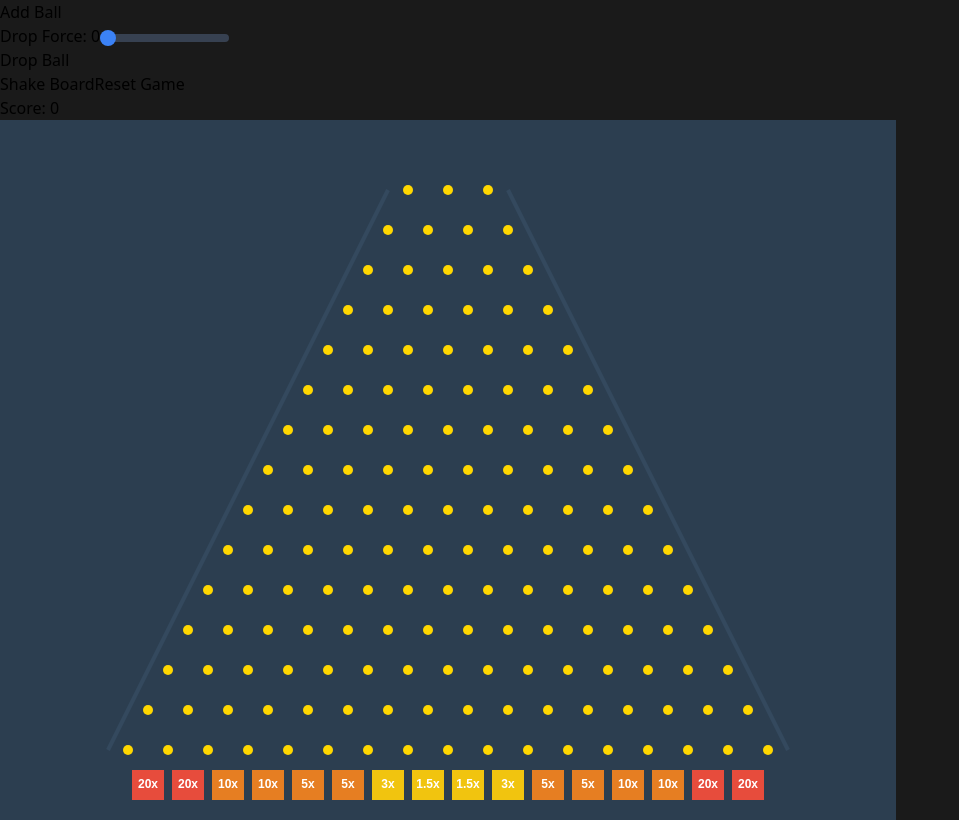
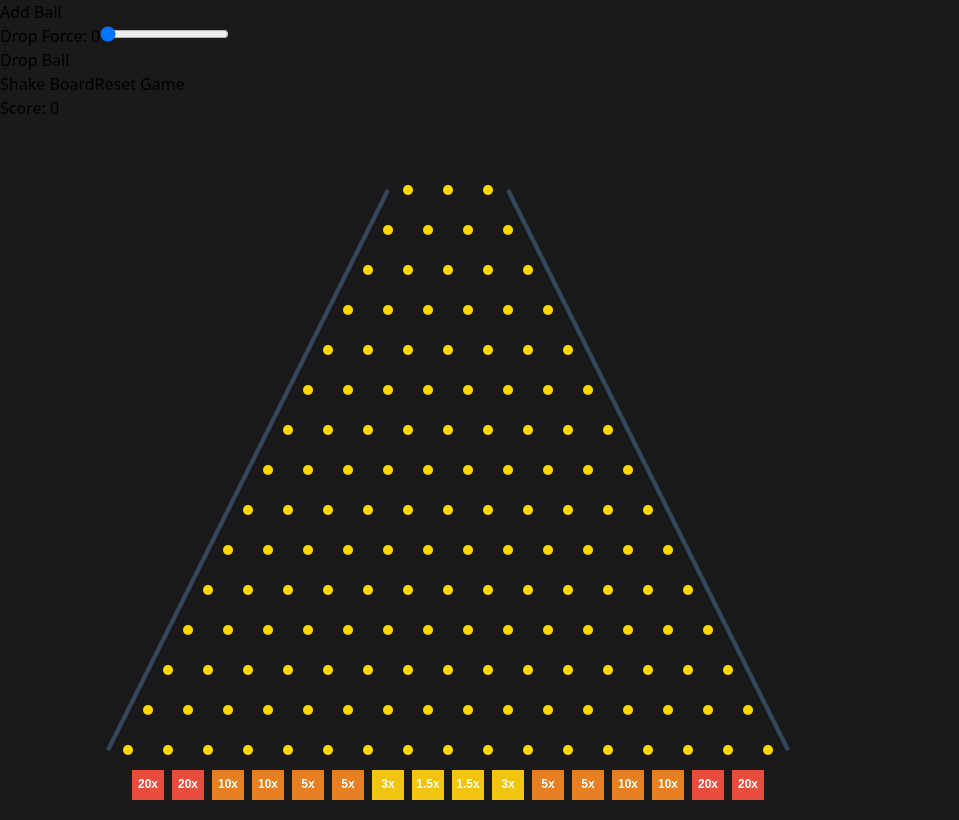
Before and after one commit to plkujaw/plinko, a React (Vite) app: page / in a window 1280 px wide. Shown: the whole page, without its empty margins (0-959 px from the left). Built offline with nearby package versions, Linux system fonts and the light colour scheme.

Commit message:
styles update

```diff
--- a/src/components/PlinkoGame.jsx
+++ b/src/components/PlinkoGame.jsx
@@ -440,8 +440,9 @@ export default function PlinkoGame() {
 
     function draw() {
       ctx.clearRect(0, 0, canvas.width, canvas.height);
-      ctx.fillStyle = '#2C3E50';
-      ctx.fillRect(0, 0, canvas.width, canvas.height);
+      // Removed the background color fill
+      // ctx.fillStyle = '#2C3E50';
+      // ctx.fillRect(0, 0, canvas.width, canvas.height);
 
       drawBoundaries(ctx);
       drawSlots(ctx);
@@ -495,15 +496,20 @@ export default function PlinkoGame() {
         score={score}
       />
 
-      <div className="flex-1 flex items-start justify-center overflow-hidden" ref={containerRef}>
-        <div style={{
-          transform: `scale(${scale})`,
-          transformOrigin: 'top center',
-          width: CANVAS_WIDTH,
-          height: CANVAS_HEIGHT,
-          marginBottom: `-${(1 - scale) * CANVAS_HEIGHT}px`,
-          touchAction: 'none' // Prevent scrolling while keeping touch events
-        }}>
+      <div
+        className="flex-1 flex items-start justify-center overflow-hidden bg-gray-800 rounded-xl shadow-xl"
+        ref={containerRef}
+      >
+        <div
+          style={{
+            transform: `scale(${scale})`,
+            transformOrigin: 'top center',
+            width: CANVAS_WIDTH,
+            height: CANVAS_HEIGHT,
+            marginBottom: `-${(1 - scale) * CANVAS_HEIGHT}px`,
+            touchAction: 'none', // Prevent scrolling while keeping touch events
+          }}
+        >
           <canvas
             ref={canvasRef}
             width={CANVAS_WIDTH}
@@ -519,7 +525,7 @@ export default function PlinkoGame() {
               handleMouseMove({
                 clientX: touch.clientX,
                 clientY: touch.clientY,
-                preventDefault: () => {}
+                preventDefault: () => {},
               });
             }}
             onTouchStart={(e) => {
@@ -529,18 +535,22 @@ export default function PlinkoGame() {
               handleMouseDown({
                 clientX: touch.clientX,
                 clientY: touch.clientY,
-                preventDefault: () => {}
+                preventDefault: () => {},
               });
             }}
             onTouchEnd={(e) => {
               e.preventDefault();
               handleMouseUp({
-                preventDefault: () => {}
+                preventDefault: () => {},
               });
             }}
             style={{ touchAction: 'none' }} // Also prevent scrolling on the canvas itself
-            className={`bg-gray-800 rounded-xl shadow-xl transform ${
-              isShaking === 1 ? 'translate-x-0.5' : isShaking === -1 ? '-translate-x-0.5' : ''
+            className={`transform ${
+              isShaking === 1
+                ? 'translate-x-0.5'
+                : isShaking === -1
+                ? '-translate-x-0.5'
+                : ''
             }`}
           />
         </div>
--- a/src/styles.css
+++ b/src/styles.css
@@ -2,24 +2,6 @@
 @tailwind components;
 @tailwind utilities;
 
-/* Custom styles for range input */
-@layer components {
-  input[type="range"] {
-    @apply appearance-none bg-gray-700 h-2 rounded-lg;
-  }
-
-  input[type="range"]::-webkit-slider-thumb {
-    @apply appearance-none w-4 h-4 rounded-full bg-blue-500 cursor-pointer hover:bg-blue-600;
-  }
-
-  input[type="range"]::-moz-range-thumb {
-    @apply appearance-none w-4 h-4 rounded-full bg-blue-500 cursor-pointer hover:bg-blue-600 border-0;
-  }
-
-  .canvas-container {
-    @apply relative bg-gray-800 rounded-lg shadow-lg overflow-hidden;
-  }
-}
 
 html,
 body,
```
